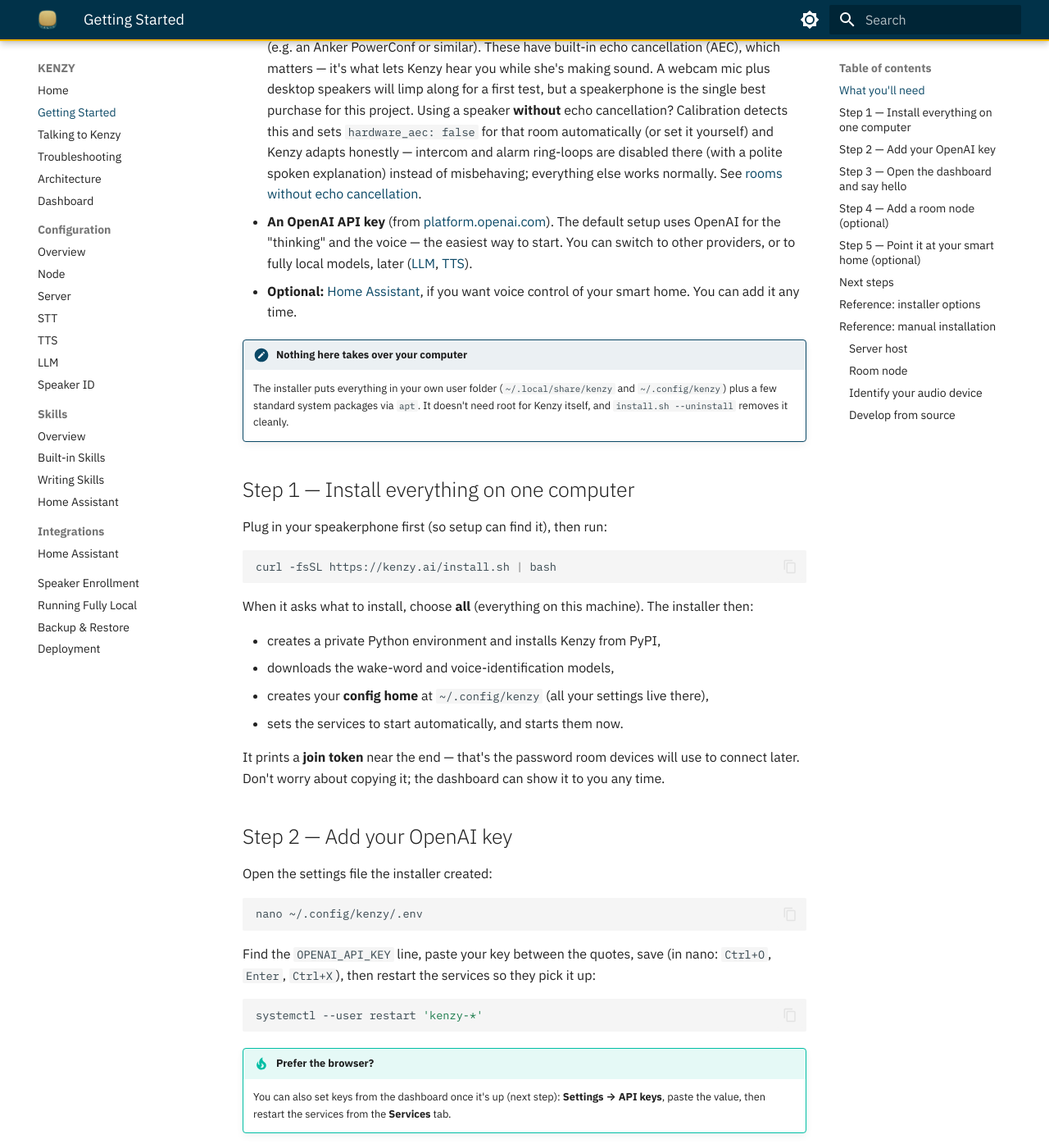
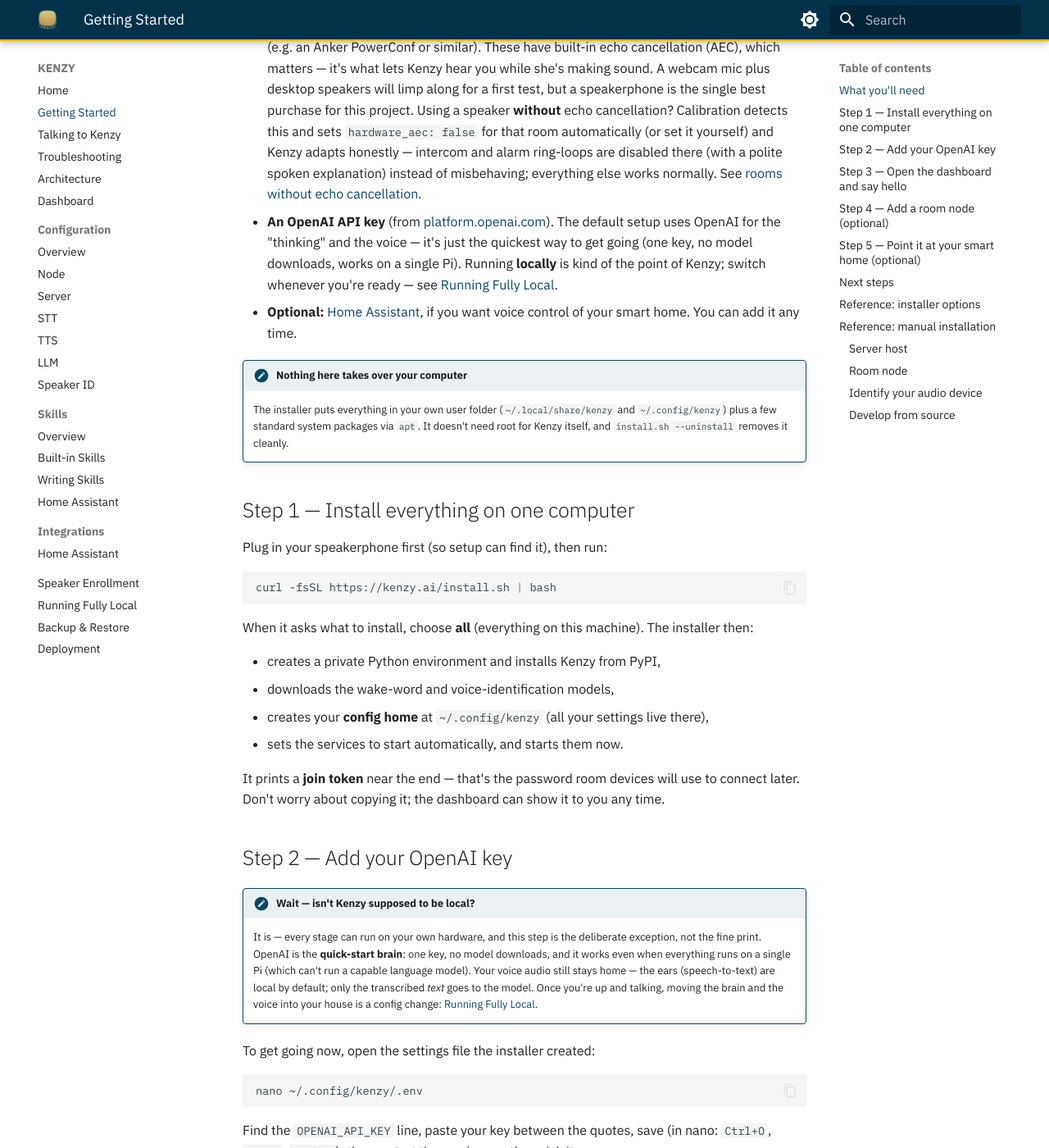
Before and after one commit to lnxusr1/kenzy, an MkDocs documentation site: the page built from docs/getting-started.md, in a window 1280 px wide and 1400 px high, scrolled down 557 px. Shown: the whole window at 82% size. Built offline with MkDocs 1.6.1 and Material for MkDocs 9.7.7, drawn with Linux system fonts in a browser that asks for light colours; some of the changed text lies outside the part shown.

````diff
--- a/docs/getting-started.md
+++ b/docs/getting-started.md
@@ -26,9 +26,10 @@
   (with a polite spoken explanation) instead of misbehaving; everything else
   works normally. See [rooms without echo cancellation](configuration/node.md#rooms-without-echo-cancellation-hardware_aec-false).
 - **An OpenAI API key** (from [platform.openai.com](https://platform.openai.com)).
-  The default setup uses OpenAI for the "thinking" and the voice — the easiest way
-  to start. You can switch to other providers, or to fully local models, later
-  ([LLM](configuration/llm.md), [TTS](configuration/tts.md)).
+  The default setup uses OpenAI for the "thinking" and the voice — it's just the
+  quickest way to get going (one key, no model downloads, works on a single Pi).
+  Running **locally** is kind of the point of Kenzy; switch whenever you're
+  ready — see [Running Fully Local](fully-local.md).
 - **Optional:** [Home Assistant](https://www.home-assistant.io/), if you want voice
   control of your smart home. You can add it any time.
 
@@ -59,7 +60,17 @@
 
 ## Step 2 — Add your OpenAI key
 
-Open the settings file the installer created:
+!!! note "Wait — isn't Kenzy supposed to be local?"
+    It is — every stage can run on your own hardware, and this step is the
+    deliberate exception, not the fine print. OpenAI is the **quick-start
+    brain**: one key, no model downloads, and it works even when everything
+    runs on a single Pi (which can't run a capable language model). Your voice
+    audio still stays home — the ears (speech-to-text) are local by default;
+    only the transcribed *text* goes to the model. Once you're up and talking,
+    moving the brain and the voice into your house is a config change:
+    [Running Fully Local](fully-local.md#configuring-the-brain-the-llm).
+
+To get going now, open the settings file the installer created:
 
 ```bash
 nano ~/.config/kenzy/.env
@@ -167,8 +178,9 @@
 - [Explore the dashboard](dashboard.md) — updates, logs, activity view, per-room tuning
 - [See what it can do](skills/builtin.md) — weather, news, announcements, and more
 - [Write a skill](skills/writing-skills.md) — add abilities with a small Python file
-- [Go fully local](fully-local.md) — run the language model and the voice on your
-  own hardware; nothing spoken at home leaves your network
+- [Running Fully Local](fully-local.md) — swap the default OpenAI quick-start
+  for models running on your own hardware, stage by stage; nothing spoken at
+  home has to leave your network
 
 ---
 
--- a/pyproject.toml
+++ b/pyproject.toml
@@ -4,7 +4,7 @@
 
 [project]
 name = "kenzy"
-version = "3.10.0"
+version = "3.10.1"
 description = "Distributed home voice-assistant: kenzy-node, kenzy-server, kenzy-stt, kenzy-tts, kenzy-llm, kenzy-speaker"
 requires-python = ">=3.11"
 readme = "README.md"
````
Also changed, not shown: CHANGELOG.md (+7 -0 lines), docs/fully-local.md (+14 -5 lines), docs/talking-to-kenzy.md (+11 -6 lines), 3 other files.
